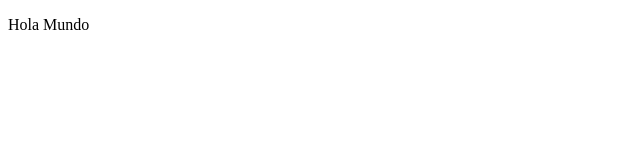
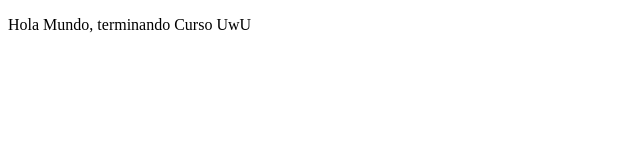
Before and after one commit to Manguz7/proyectoDemoPrework, a plain HTML site: page index.html in a window 1280 px wide. Shown: the whole page, without its empty margins (0-640 px from the left). Drawn offline with Linux system fonts and the light colour scheme.

Commit message:
Cambios: agregamos finalizacion de curso

```diff
--- a/index.html
+++ b/index.html
@@ -8,7 +8,7 @@
 </head>
 <body>
     <p>
-        Hola Mundo
+        Hola Mundo, terminando Curso UwU
     </p>
 </body>
 </html>
```
